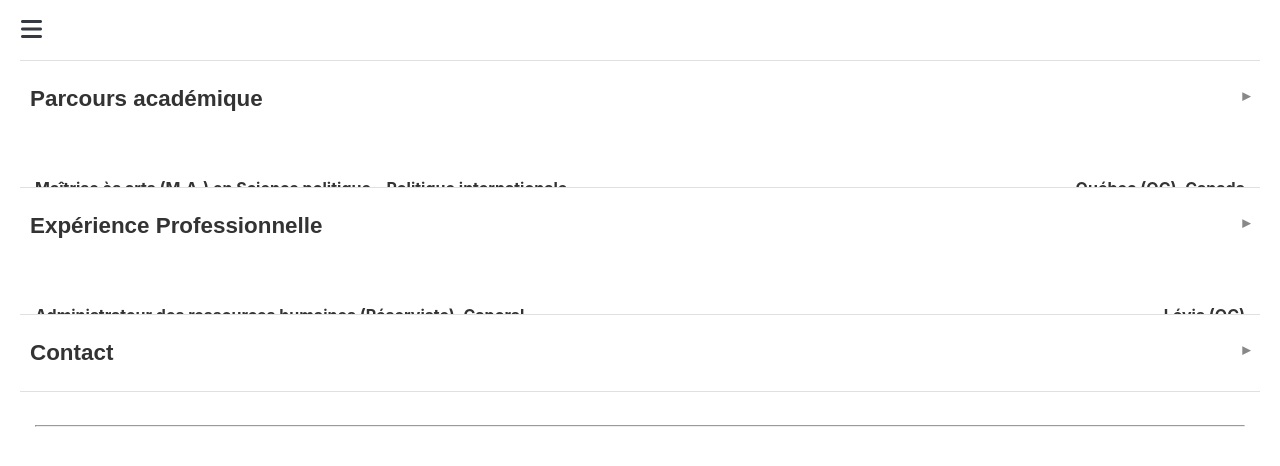
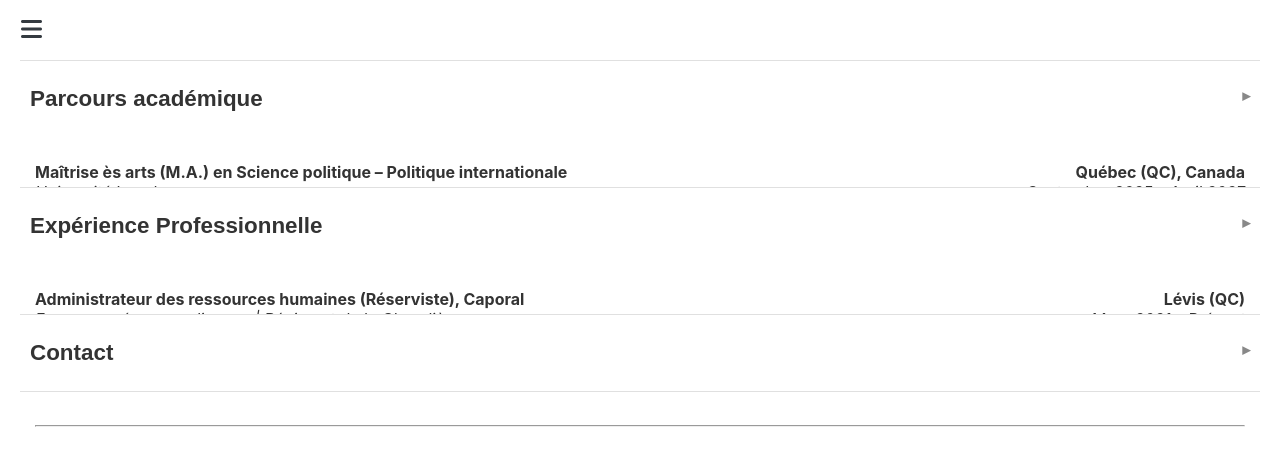
Before and after one commit to MADUP212/MADUP212.github.io, a Jekyll site: the page built from section/a-propos.html, in a window 1280 px wide. Shown: the top 466 px of the page. Built offline with Jekyll 4.4.1, drawn with Linux system fonts in a browser that asks for light colours.

Commit message:
Update a-propos.html

```diff
--- a/section/a-propos.html
+++ b/section/a-propos.html
@@ -9,43 +9,37 @@
   <div class="panel">
 
     <div>
-      <div>
-        <div style="display: flex; justify-content: space-between; align-items: baseline;">
-          <p><strong>Maîtrise ès arts (M.A.) en Science politique – Politique internationale</strong></p>
-          <p><strong>Québec (QC), Canada</strong></p>
+      <div style="display: flex; justify-content: space-between; align-items: baseline; gap: 1rem;">
+        <div style="flex-grow: 1;"><strong>Maîtrise ès arts (M.A.) en Science politique – Politique internationale</strong></div>
+        <div style="flex-shrink: 0;"><strong>Québec (QC), Canada</strong></div>
       </div>
-        <div style="display: flex; justify-content: space-between; align-items: baseline;">
-          <p><em>Université Laval</em></p>
-          <p><em>Septembre 2025 - Avril 2027</em></p>
-        </div>
+      <div style="display: flex; justify-content: space-between; align-items: baseline; gap: 1rem;">
+        <div><em>Université Laval</em></div>
+        <div><em>Septembre 2025 - Avril 2027</em></div>
       </div>
     </div>
     <br>
 
     <div>
-      <div>
-        <div style="display: flex; justify-content: space-between; align-items: baseline;">
-          <p><strong>École interdisciplinaire : outils et méthodes</strong></p>
-          <p><strong>Québec (QC), Canada</strong></p>
+      <div style="display: flex; justify-content: space-between; align-items: baseline; gap: 1rem;">
+        <div><strong>École interdisciplinaire : outils et méthodes</strong></div>
+        <div><strong>Québec (QC), Canada</strong></div>
       </div>
-        <div style="display: flex; justify-content: space-between; align-items: baseline;">
-          <p><em>Université Laval</em></p>
-          <p><em>Août 2025</em></p>
-        </div>
+      <div style="display: flex; justify-content: space-between; align-items: baseline; gap: 1rem;">
+        <div><em>Université Laval</em></div>
+        <div><em>Août 2025</em></div>
       </div>
     </div>
     <br>
 
     <div>
-      <div>
-        <div style="display: flex; justify-content: space-between; align-items: baseline;">
-          <p><strong>Baccalauréat ès arts (B.A.) en Science politique – Politique comparée et sociologie politique</strong></p>
-          <p><strong>Montréal (QC), Canada</strong></p>
+      <div style="display: flex; justify-content: space-between; align-items: baseline; gap: 1rem;">
+        <div style="flex-grow: 1;"><strong>Baccalauréat ès arts (B.A.) en Science politique – Politique comparée et sociologie politique</strong></div>
+        <div style="flex-shrink: 0;"><strong>Montréal (QC), Canada</strong></div>
       </div>
-        <div style="display: flex; justify-content: space-between; align-items: baseline;">
-          <p><em>Université du Québec à Montréal (UQAM)</em></p>
-          <p><em>Septembre 2023 - Avril 2025</em></p>
-        </div>
+      <div style="display: flex; justify-content: space-between; align-items: baseline; gap: 1rem;">
+        <div><em>Université du Québec à Montréal (UQAM)</em></div>
+        <div><em>Septembre 2023 - Avril 2025</em></div>
       </div>
       <ul>
         <li>Moyenne cumulative: 3,83/4,3</li>
@@ -54,29 +48,25 @@
     <br>
 
     <div>
-      <div>
-        <div style="display: flex; justify-content: space-between; align-items: baseline;">
-          <p><strong>Modèle OTAN 2025 (NATO Model 2025)</strong></p>
-          <p><strong>Washington D.C., États-Unis</strong></p>
+      <div style="display: flex; justify-content: space-between; align-items: baseline; gap: 1rem;">
+        <div><strong>Modèle OTAN 2025 (NATO Model 2025)</strong></div>
+        <div><strong>Washington D.C., États-Unis</strong></div>
       </div>
-        <div style="display: flex; justify-content: space-between; align-items: baseline;">
-          <p><em>Howard University</em></p>
-          <p><em>Février 2025</em></p>
-        </div>
+      <div style="display: flex; justify-content: space-between; align-items: baseline; gap: 1rem;">
+        <div><em>Howard University</em></div>
+        <div><em>Février 2025</em></div>
       </div>
     </div>
     <br>
 
     <div>
-      <div>
-        <div style="display: flex; justify-content: space-between; align-items: baseline;">
-          <p><strong>Université sous les Baobabs</strong></p>
-          <p><strong>Abidjan, Côte d’Ivoire</strong></p>
+      <div style="display: flex; justify-content: space-between; align-items: baseline; gap: 1rem;">
+        <div><strong>Université sous les Baobabs</strong></div>
+        <div><strong>Abidjan, Côte d’Ivoire</strong></div>
       </div>
-        <div style="display: flex; justify-content: space-between; align-items: baseline;">
-          <p><em>Organisée par l'UQAM</em></p>
-          <p><em>Juillet 2024</em></p>
-        </div>
+      <div style="display: flex; justify-content: space-between; align-items: baseline; gap: 1rem;">
+        <div><em>Organisée par l'UQAM</em></div>
+        <div><em>Juillet 2024</em></div>
       </div>
       <ul>
         <li>Récipiendaire d'une bourse de mobilité de 4 000 $.</li>
@@ -85,15 +75,13 @@
     <br>
 
     <div>
-      <div>
-        <div style="display: flex; justify-content: space-between; align-items: baseline;">
-          <p><strong>Études de premier cycle en Science politique</strong></p>
-          <p><strong>Ottawa (ON), Canada</strong></p>
+      <div style="display: flex; justify-content: space-between; align-items: baseline; gap: 1rem;">
+        <div style="flex-grow: 1;"><strong>Études de premier cycle en Science politique</strong></div>
+        <div style="flex-shrink: 0;"><strong>Ottawa (ON), Canada</strong></div>
       </div>
-        <div style="display: flex; justify-content: space-between; align-items: baseline;">
-          <p><em>Université d'Ottawa (uOttawa)</em></p>
-          <p><em>Septembre 2021 - Avril 2023</em></p>
-        </div>
+      <div style="display: flex; justify-content: space-between; align-items: baseline; gap: 1rem;">
+        <div><em>Université d'Ottawa (uOttawa)</em></div>
+        <div><em>Septembre 2021 - Avril 2023</em></div>
       </div>
       <ul>
         <li>Moyenne cumulative: 4,0/4,3. Récipiendaire d'une bourse de mérite de 1 000 $.</li>
@@ -106,15 +94,13 @@
   <div class="panel">
 
     <div>
-      <div>
-        <div style="display: flex; justify-content: space-between; align-items: baseline;">
-          <p><strong>Administrateur des ressources humaines (Réserviste), Caporal</strong></p>
-          <p><strong>Lévis (QC)</strong></p>
+      <div style="display: flex; justify-content: space-between; align-items: baseline; gap: 1rem;">
+        <div style="flex-grow: 1;"><strong>Administrateur des ressources humaines (Réserviste), Caporal</strong></div>
+        <div style="flex-shrink: 0;"><strong>Lévis (QC)</strong></div>
       </div>
-        <div style="display: flex; justify-content: space-between; align-items: baseline;">
-          <p><em>Forces armées canadiennes | Régiment de la Chaudière</em></p>
-          <p><em>Mars 2021 – Présent</em></p>
-        </div>
+      <div style="display: flex; justify-content: space-between; align-items: baseline; gap: 1rem;">
+        <div><em>Forces armées canadiennes | Régiment de la Chaudière</em></div>
+        <div><em>Mars 2021 – Présent</em></div>
       </div>
       <ul>
         <li>Fournir des services administratifs en ressources humaines (RH) aux membres des Forces.</li>
@@ -127,15 +113,13 @@
     <br>
 
     <div>
-      <div>
-        <div style="display: flex; justify-content: space-between; align-items: baseline;">
-          <p><strong>Agent des ventes et communications</strong></p>
-          <p><strong>Québec (QC)</strong></p>
+      <div style="display: flex; justify-content: space-between; align-items: baseline; gap: 1rem;">
+        <div style="flex-grow: 1;"><strong>Agent des ventes et communications</strong></div>
+        <div style="flex-shrink: 0;"><strong>Québec (QC)</strong></div>
       </div>
-        <div style="display: flex; justify-content: space-between; align-items: baseline;">
-          <p><em>Acrament Bon</em></p>
-          <p><em>Août 2025 – Présent</em></p>
-        </div>
+      <div style="display: flex; justify-content: space-between; align-items: baseline; gap: 1rem;">
+        <div><em>Acrament Bon</em></div>
+        <div><em>Août 2025 – Présent</em></div>
       </div>
       <ul>
         <li>Participer à la mise en place d'un système de gestion de la relation client (CRM) pour le B2B.</li>
@@ -146,15 +130,13 @@
     <br>
 
     <div>
-      <div>
-        <div style="display: flex; justify-content: space-between; align-items: baseline;">
-          <p><strong>Agent de bureau</strong></p>
-          <p><strong>Montréal (QC)</strong></p>
+      <div style="display: flex; justify-content: space-between; align-items: baseline; gap: 1rem;">
+        <div style="flex-grow: 1;"><strong>Agent de bureau</strong></div>
+        <div style="flex-shrink: 0;"><strong>Montréal (QC)</strong></div>
       </div>
-        <div style="display: flex; justify-content: space-between; align-items: baseline;">
-          <p><em>Ministère de l'Immigration, de la Francisation et de l'Intégration</em></p>
-          <p><em>Février 2024 – Avril 2025</em></p>
-        </div>
+      <div style="display: flex; justify-content: space-between; align-items: baseline; gap: 1rem;">
+        <div><em>Ministère de l'Immigration, de la Francisation et de l'Intégration</em></div>
+        <div><em>Février 2024 – Avril 2025</em></div>
       </div>
       <ul>
         <li>Assurer la rédaction et la mise en forme de documents administratifs et la gestion de dossiers.</li>
```
Lines whose indentation alone changed are shown as unchanged.
